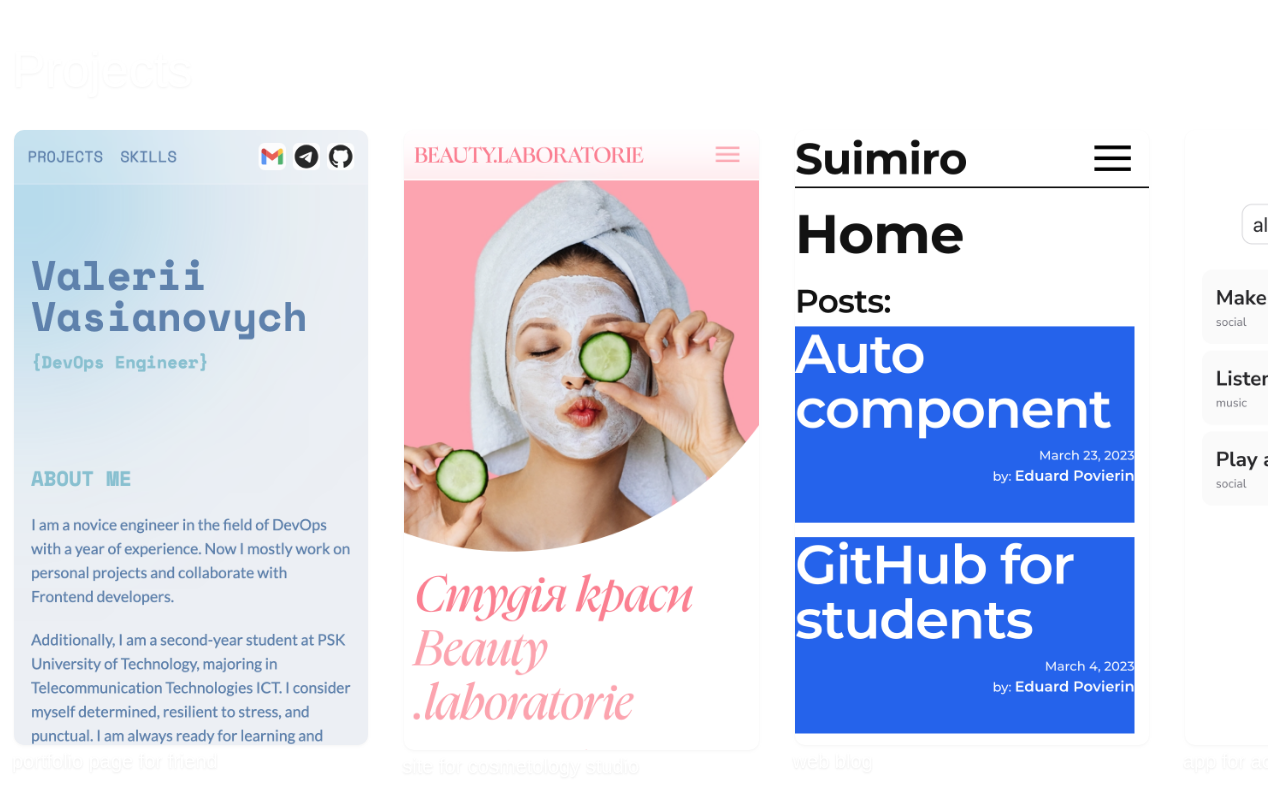
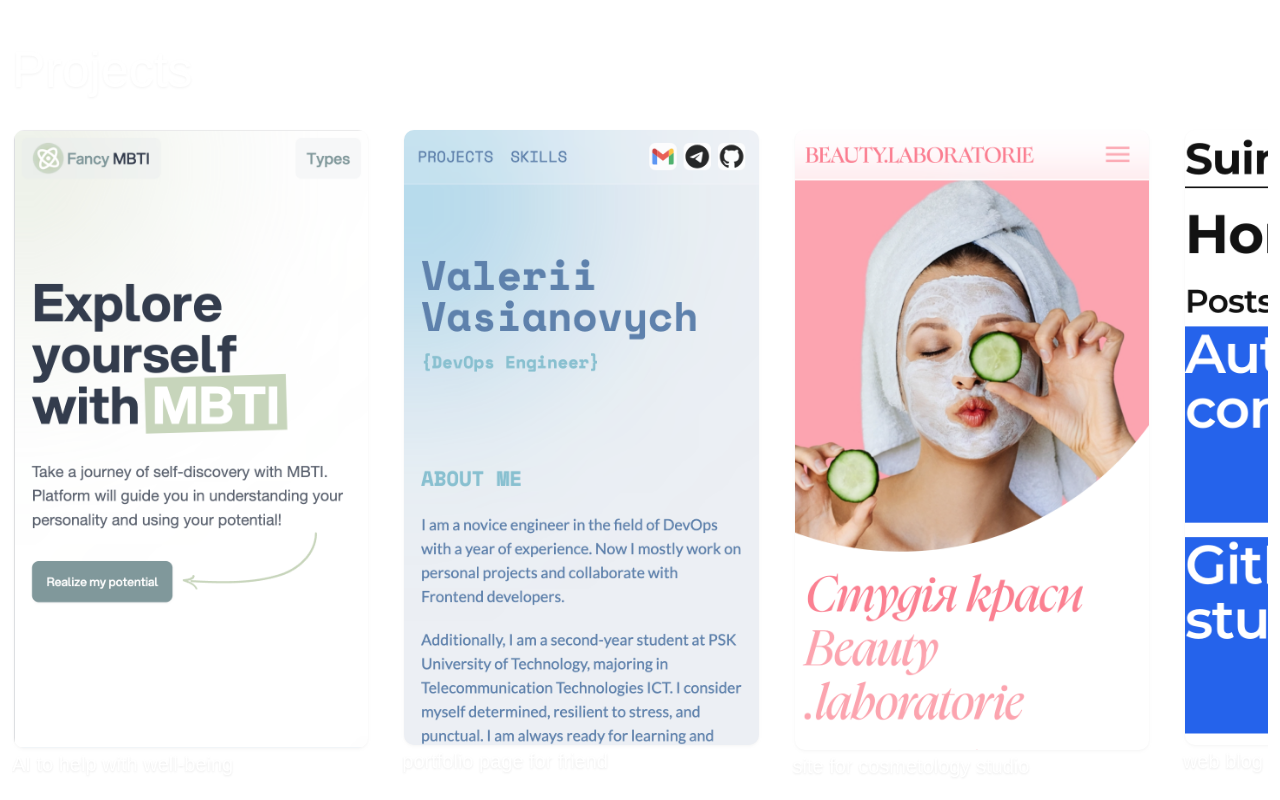
Before and after one commit to NightWanderer2004/Eduard-Povierin, a Next.js app: page / in a window 1280 px wide. Shown: the part 1220-2020 px from the top of the page. Built offline with nearby package versions, Linux system fonts and the light colour scheme; a web font is replaced by a local one.

Commit message:
Add new project

```diff
--- a/src/data.js
+++ b/src/data.js
@@ -22,6 +22,12 @@ module.exports = {
       { title: 'Other', list: ['Browsers', 'MacOS'] },
    ],
    projects: [
+      {
+         title: 'Fancy MBTI',
+         url: 'https://fancy-mbti.com',
+         desc: 'AI to help with well-being',
+         img: '/projects/fancy-mbti.png',
+      },
       {
          title: 'Valerii Vasianovych',
          url: 'https://valerii-vasianovych.site',
```
Also changed, not shown: public/projects/fancy-mbti.png (added).
